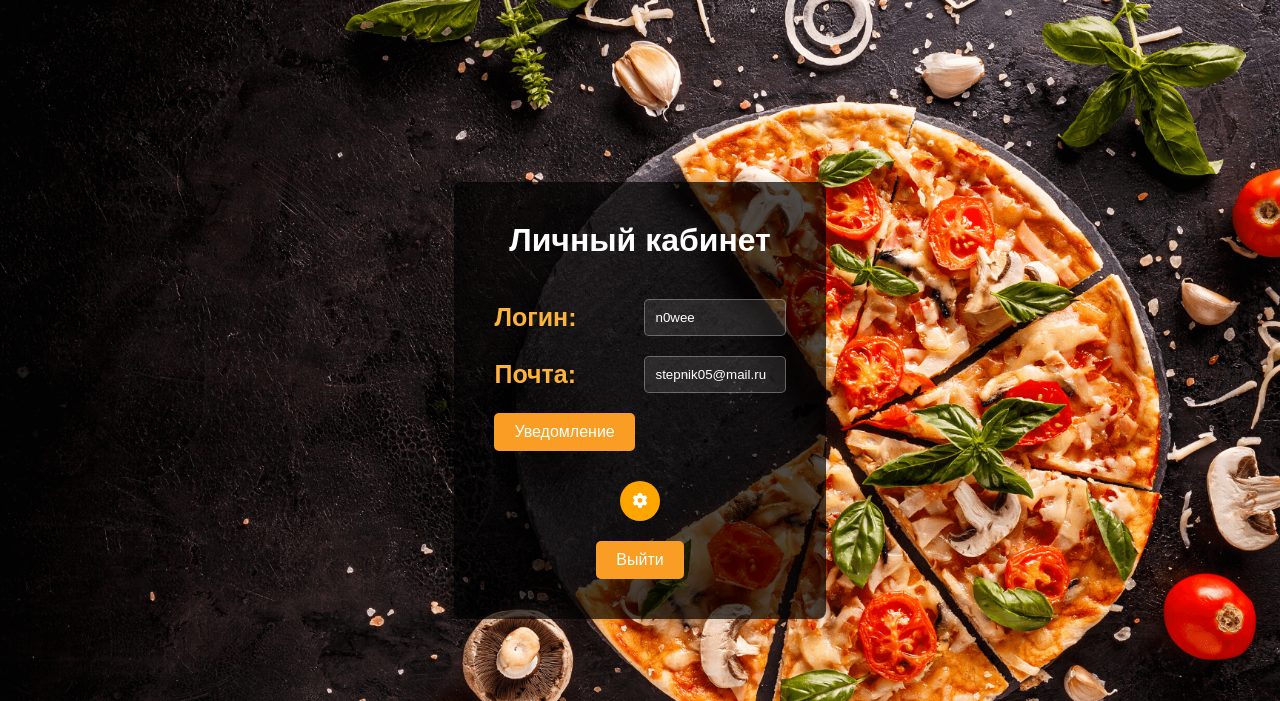
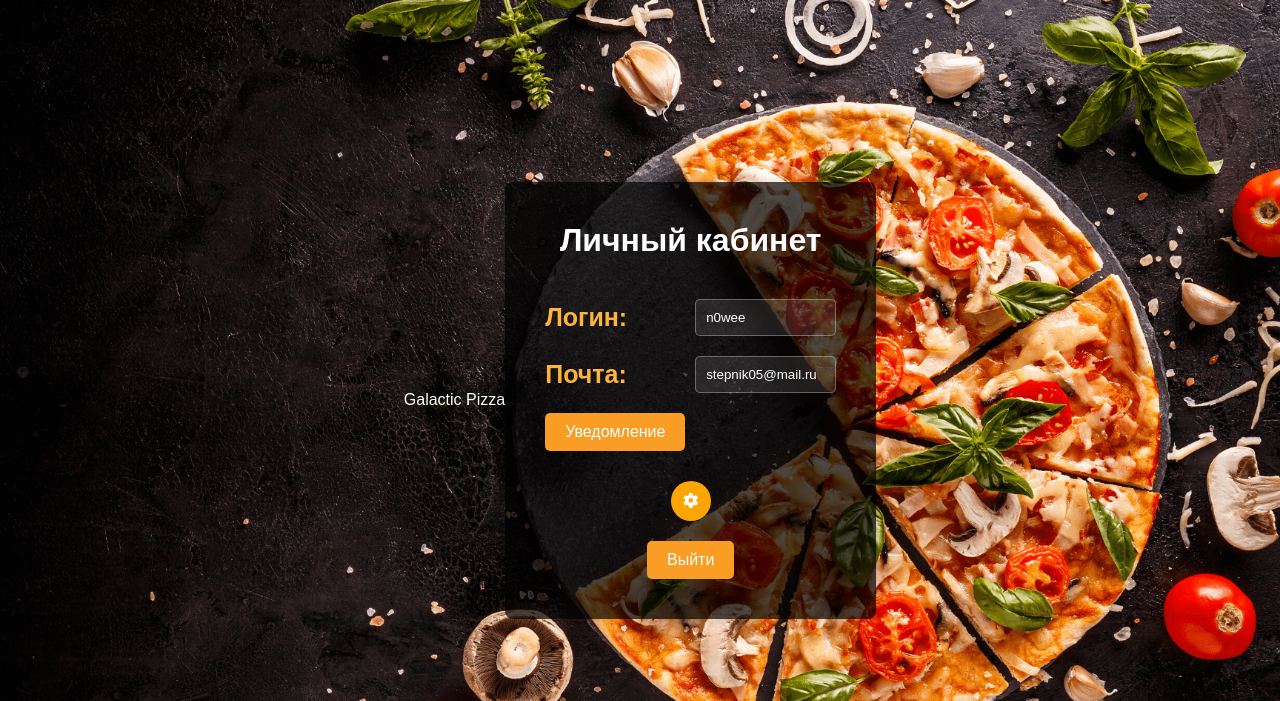
Before and after one commit to LernerF/ITproject, a Django app: page /profile/ in a window 1280 px wide. Shown: the top 701 px of the page. Run offline with Django 5.2, Linux system fonts and the light colour scheme; a user stored in the database is signed in.

Commit message:
Update user.html

```diff
--- a/global/website/main/templates/main/user.html
+++ b/global/website/main/templates/main/user.html
@@ -10,6 +10,9 @@
     <link rel="stylesheet" href="https://cdnjs.cloudflare.com/ajax/libs/font-awesome/6.0.0-beta3/css/all.min.css">
 </head>
 <body>
+    <header>
+        <a href="/" class="logo">Galactic Pizza</a>
+    </header>
     <div class="container">
         <div class="profile-card">
             <h1>Личный кабинет</h1>
@@ -22,7 +25,9 @@
                     <strong>Почта: </strong>
                     <input type="email" class="rounded-input" value="{{ email }}" readonly>
                 </div>
-                <button id='button'>Уведомление</button>
+                <div class="notification-button-container">
+                    <button id='button'>Уведомление</button>
+                </div>
                 <script src="{% static 'main/js/notification.js' %}"></script>
             </div>
 
```
